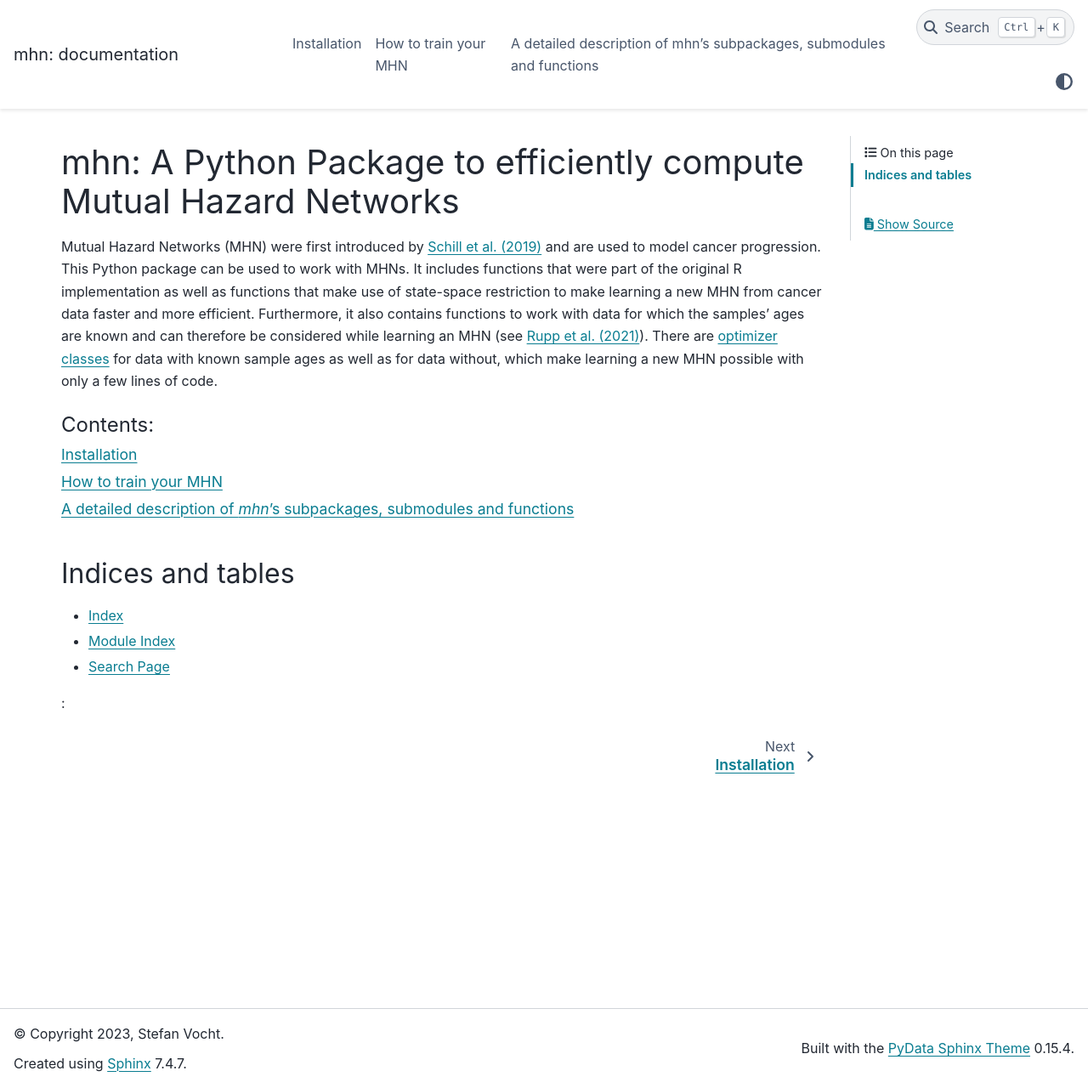
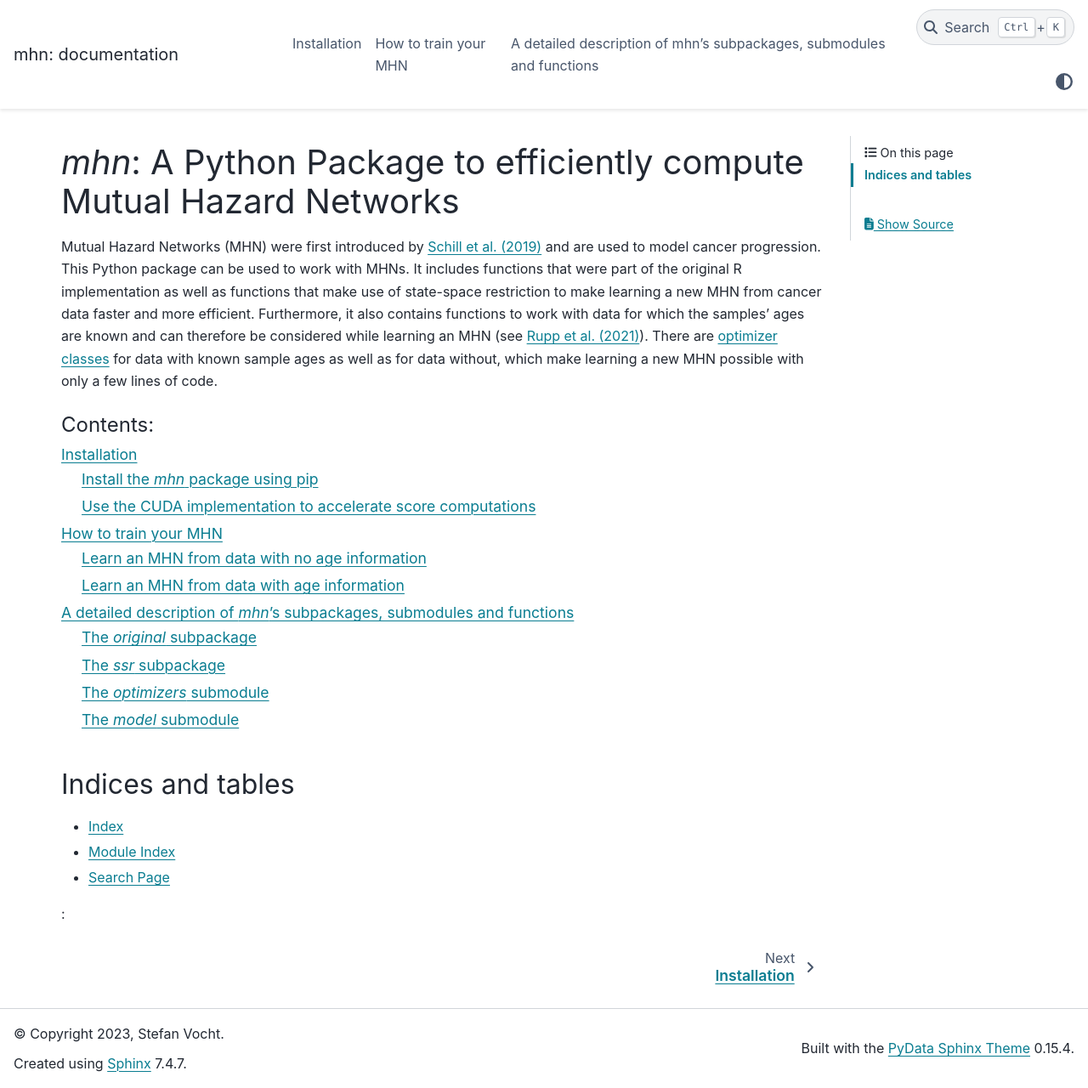
Before and after one commit to spang-lab/LearnMHN, a Sphinx documentation site: the page built from doc/index.rst, in a window 1280 px wide and 1280 px high. Shown: the whole window at 85% size. Built offline with Sphinx 7.4.7 and the PyData theme 0.15.4, drawn with Linux system fonts in a browser that asks for light colours.

```diff
--- a/doc/index.rst
+++ b/doc/index.rst
@@ -3,9 +3,9 @@
    You can adapt this file completely to your liking, but it should at least
    contain the root `toctree` directive.
 
-###################################################################
-mhn: A Python Package to efficiently compute Mutual Hazard Networks
-###################################################################
+#####################################################################
+*mhn*: A Python Package to efficiently compute Mutual Hazard Networks
+#####################################################################
 
 Mutual Hazard Networks (MHN) were first introduced by `Schill et al. (2019) <https://academic.oup.com/bioinformatics/article/36/1/241/5524604>`_
 and are used to model cancer progression.
--- a/doc/installation.rst
+++ b/doc/installation.rst
@@ -1,6 +1,9 @@
 
 Installation
 ============
+
+Install the *mhn* package using pip
+-----------------------------------
 
 You can install the *mhn* package using pip:
 
@@ -14,8 +17,8 @@ After completing the installation of this package you should be able to import i
 
     import mhn
 
-Using the CUDA implementation to accelerate score computations
---------------------------------------------------------------
+Use the CUDA implementation to accelerate score computations
+------------------------------------------------------------
 
 If your device has an Nvidia GPU, you can accelerate the computation of the log-likelihood score and its gradient for both the full and the restricted state-space with CUDA. For that you have to have CUDA and the CUDA compiler installed on your device. You can check that in the terminal with
 
--- a/doc/mhn.rst
+++ b/doc/mhn.rst
@@ -10,7 +10,10 @@ The *original* subpackage
 .. automodule:: mhn.original
     :noindex:
 
-:ref:`View documentation <*original*: The package for working on full state-space>`
+.. toctree::
+    :maxdepth: 1
+
+    View documentation of original <original/mhn.original>
 
 The *ssr* subpackage
 --------------------
@@ -18,7 +21,10 @@ The *ssr* subpackage
 .. automodule:: mhn.ssr
     :noindex:
 
-:ref:`View documentation <*ssr*: The package containing everything related to state-space restriction>`
+.. toctree::
+    :maxdepth: 1
+
+    View documentation of ssr <ssr/mhn.ssr>
 
 The *optimizers* submodule
 --------------------------
@@ -26,7 +32,10 @@ The *optimizers* submodule
 .. automodule:: mhn.optimizers
     :noindex:
 
-:ref:`View documentation <Available Optimizers in the *optimizers* module>`
+.. toctree::
+    :maxdepth: 1
+
+    View documentation of optimizers <optimizers>
 
 The *model* submodule
 ---------------------
@@ -34,4 +43,7 @@ The *model* submodule
 .. automodule:: mhn.model
     :noindex:
 
-:ref:`View documentation <*model*: A submodule containing the MHN class>`
+.. toctree::
+    :maxdepth: 1
+
+    View documentation of model <model>
```
Also changed, not shown: other parts of doc/index.rst (+1 -1 lines), 4 other files.
